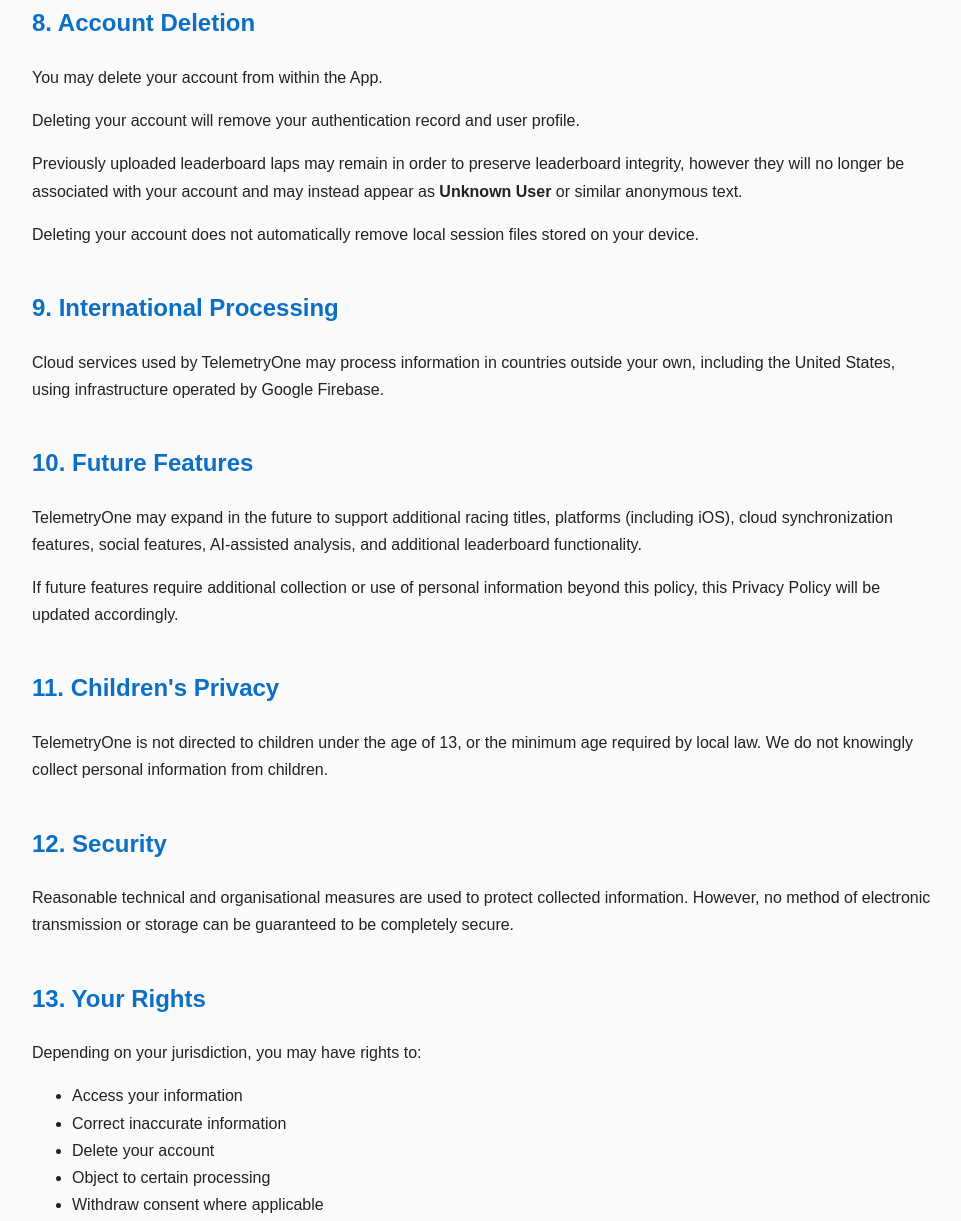
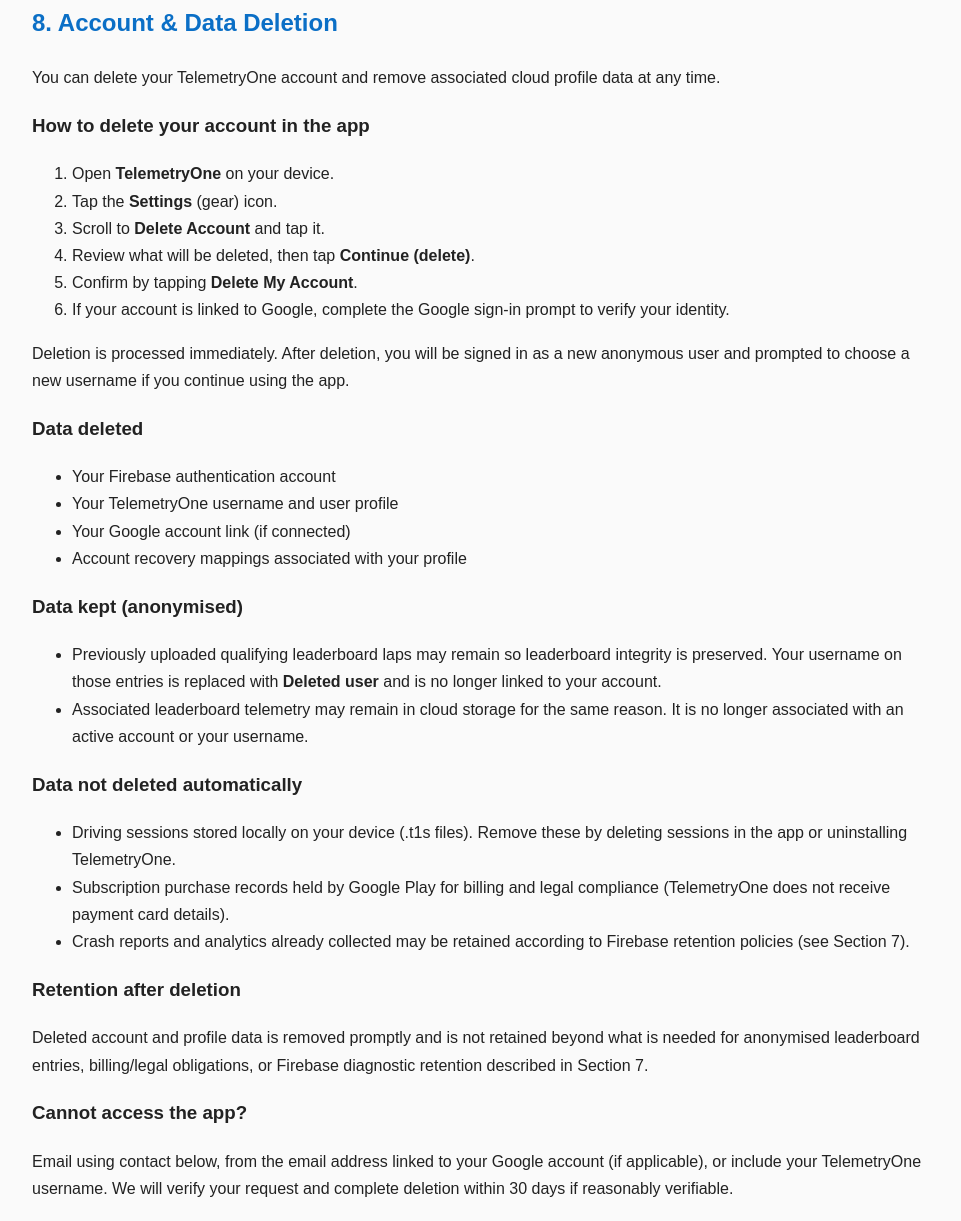
Before and after one commit to Fbronzer/bronze-apps.github.io, a plain HTML site: page policies/TelemetryOne_Privacy-policy.html in a window 1280 px wide. Shown: the part 3706-4927 px from the top of the page, without its empty margins (158-1119 px from the left). Drawn offline with Linux system fonts and the light colour scheme.

Commit message:
Update TelemetryOne_Privacy-policy.html

```diff
--- a/policies/TelemetryOne_Privacy-policy.html
+++ b/policies/TelemetryOne_Privacy-policy.html
@@ -235,18 +235,70 @@
 </section>
 
 <section>
-<h2>8. Account Deletion</h2>
+<h2 id="account-deletion">8. Account &amp; Data Deletion</h2>
 <p>
-You may delete your account from within the App.
+  You can delete your TelemetryOne account and remove associated cloud profile
+  data at any time.
 </p>
+<h3>How to delete your account in the app</h3>
+<ol>
+  <li>Open <strong>TelemetryOne</strong> on your device.</li>
+  <li>Tap the <strong>Settings</strong> (gear) icon.</li>
+  <li>Scroll to <strong>Delete Account</strong> and tap it.</li>
+  <li>Review what will be deleted, then tap <strong>Continue (delete)</strong>.</li>
+  <li>Confirm by tapping <strong>Delete My Account</strong>.</li>
+  <li>If your account is linked to Google, complete the Google sign-in prompt to verify your identity.</li>
+</ol>
 <p>
-Deleting your account will remove your authentication record and user profile.
+  Deletion is processed immediately. After deletion, you will be signed in as a
+  new anonymous user and prompted to choose a new username if you continue using
+  the app.
 </p>
+<h3>Data deleted</h3>
+<ul>
+  <li>Your Firebase authentication account</li>
+  <li>Your TelemetryOne username and user profile</li>
+  <li>Your Google account link (if connected)</li>
+  <li>Account recovery mappings associated with your profile</li>
+</ul>
+<h3>Data kept (anonymised)</h3>
+<ul>
+  <li>
+    Previously uploaded qualifying leaderboard laps may remain so leaderboard
+    integrity is preserved. Your username on those entries is replaced with
+    <strong>Deleted user</strong> and is no longer linked to your account.
+  </li>
+  <li>
+    Associated leaderboard telemetry may remain in cloud storage for the same
+    reason. It is no longer associated with an active account or your username.
+  </li>
+</ul>
+<h3>Data not deleted automatically</h3>
+<ul>
+  <li>
+    Driving sessions stored locally on your device (.t1s files). Remove these by
+    deleting sessions in the app or uninstalling TelemetryOne.
+  </li>
+  <li>
+    Subscription purchase records held by Google Play for billing and legal
+    compliance (TelemetryOne does not receive payment card details).
+  </li>
+  <li>
+    Crash reports and analytics already collected may be retained according to
+    Firebase retention policies (see Section 7).
+  </li>
+</ul>
+<h3>Retention after deletion</h3>
 <p>
-Previously uploaded leaderboard laps may remain in order to preserve leaderboard integrity, however they will no longer be associated with your account and may instead appear as <strong>Unknown User</strong> or similar anonymous text.
+  Deleted account and profile data is removed promptly and is not retained beyond
+  what is needed for anonymised leaderboard entries, billing/legal obligations,
+  or Firebase diagnostic retention described in Section 7.
 </p>
+<h3>Cannot access the app?</h3>
 <p>
-Deleting your account does not automatically remove local session files stored on your device.
+  Email using contact below, from the email address linked to your Google account (if applicable), or include
+  your TelemetryOne username. We will verify your request and complete deletion
+  within 30 days if reasonably verifiable.
 </p>
 </section>
 
```
